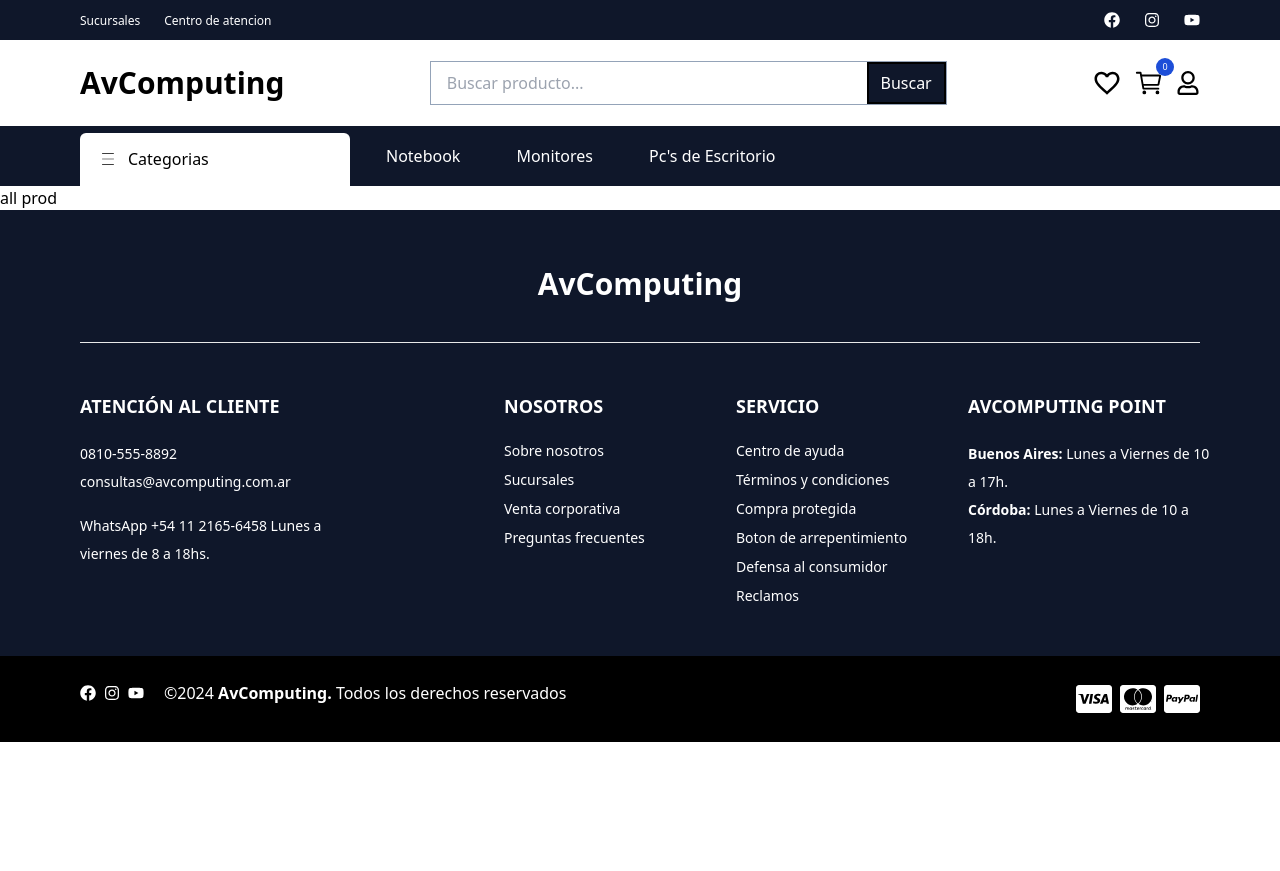
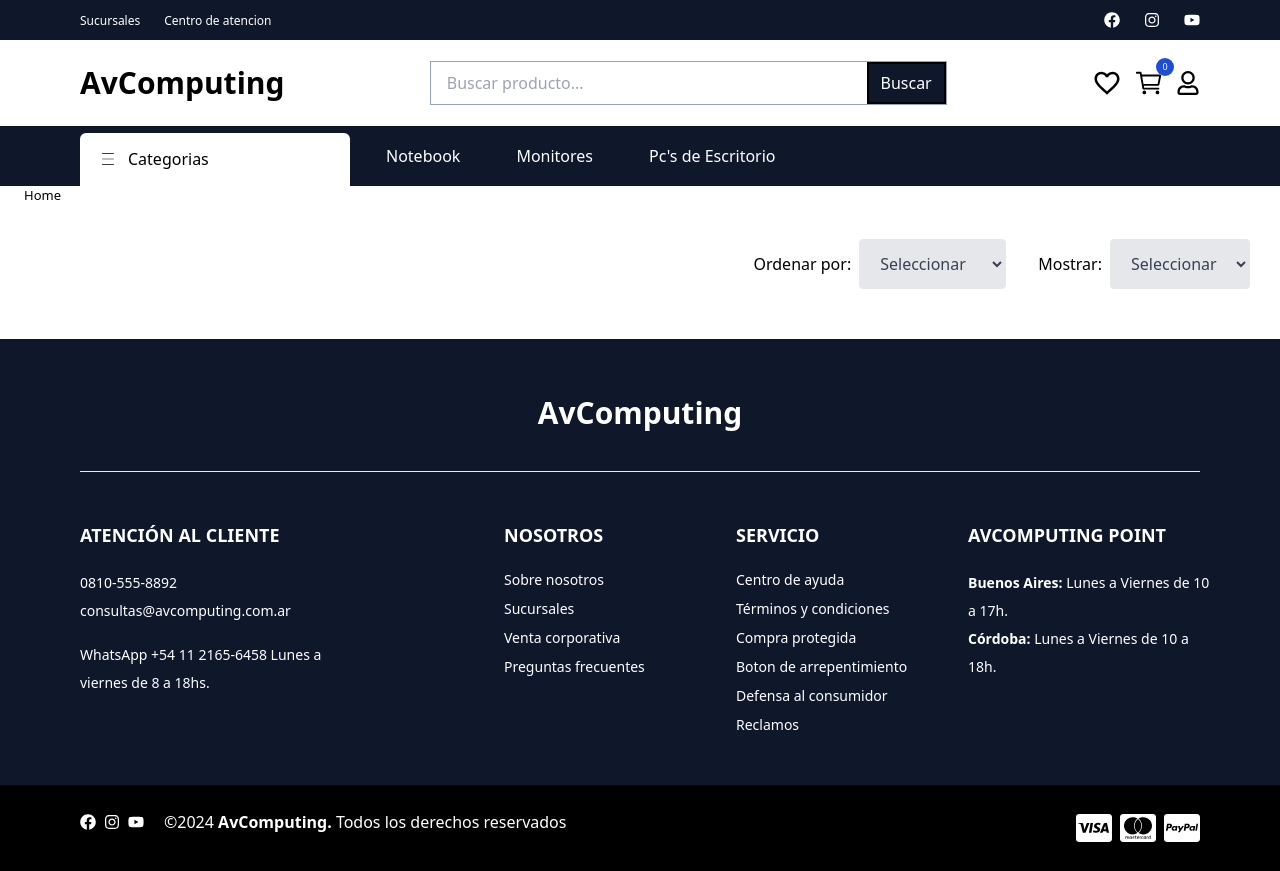
Before and after one commit to ErwinAdriel/react-avcomputing, a React (Create React App) app: page /allProducts in a window 1280 px wide. Before the commit the page ends 800 px from the top, so only its background shows below. Built offline with nearby package versions, Linux system fonts and the light colour scheme.

Commit message:
Ordenar y seleccionar

```diff
--- a/src/pages/AllProducts.jsx
+++ b/src/pages/AllProducts.jsx
@@ -1,7 +1,47 @@
 export default function AllProducts(){
     return(
-        <div>
-            all prod
+        <div class="mx-auto w-full">
+            <div class="breadcrum font-400 text-[13px] text-black mb-[23px]">
+                <span class="mx-6">
+                    Home
+                </span>
+            </div>
+            <div class="w-full lg:flex lg:space-x-[30px]">
+                <div class="flex-1">
+                    <div class="w-full bg-white md:h-[70px] flex md:flex-row flex-col md:space-y-0 space-y-5 space-x-8 md:justify-end md:items-center p-[30px] mb-[40px]">
+                        <div class="flex space-x-2">
+                            <div class="my-auto">
+                                <span>Ordenar por:</span>
+                            </div>
+                            <div class="relative">
+                                <form action="#">
+                                    <select class="bg-gray-200 w-full border border-gray-200 text-gray-700 py-3 px-4 pr-2 rounded leading-tight focus:outline-none focus:bg-white focus:border-gray-500">
+                                        <option>Seleccionar</option>
+                                        <option>Menor precio</option>
+                                        <option>Mayor precio</option>
+                                        <option>Nombre asc</option>
+                                        <option>Nombre desc</option>
+                                    </select>
+                                </form>
+                            </div>
+                        </div>
+                        <div class="flex space-x-2">
+                            <div class=" my-auto"><span>Mostrar:</span></div>
+                            <div class="relative">
+                                <form action="#">
+                                    <select class="w-full bg-gray-200 border border-gray-200 text-gray-700 py-3 px-4 pr-4 rounded leading-tight focus:outline-none focus:bg-white focus:border-gray-500">
+                                        <option>Seleccionar</option>
+                                        <option>12</option>
+                                        <option>24</option>
+                                        <option>48</option>
+                                        <option>96</option>
+                                    </select>
+                                </form>
+                            </div>
+                        </div>
+                    </div>
+                </div>
+            </div>
         </div>
     )
 }
```
